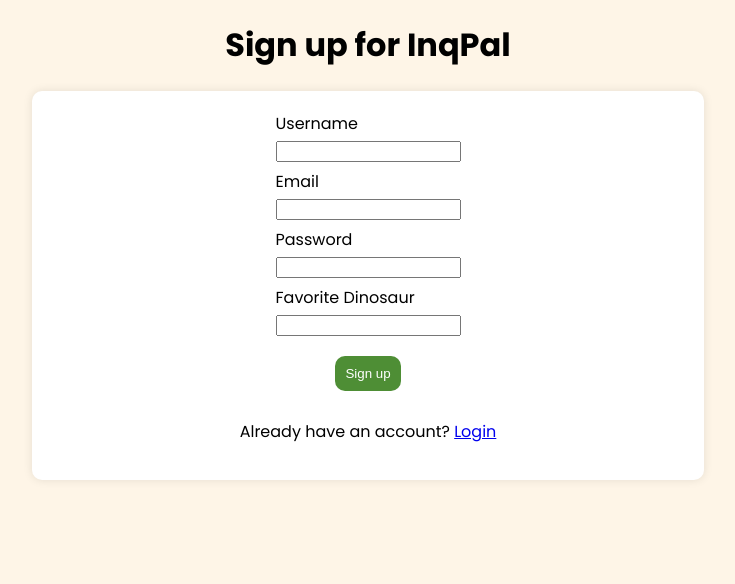
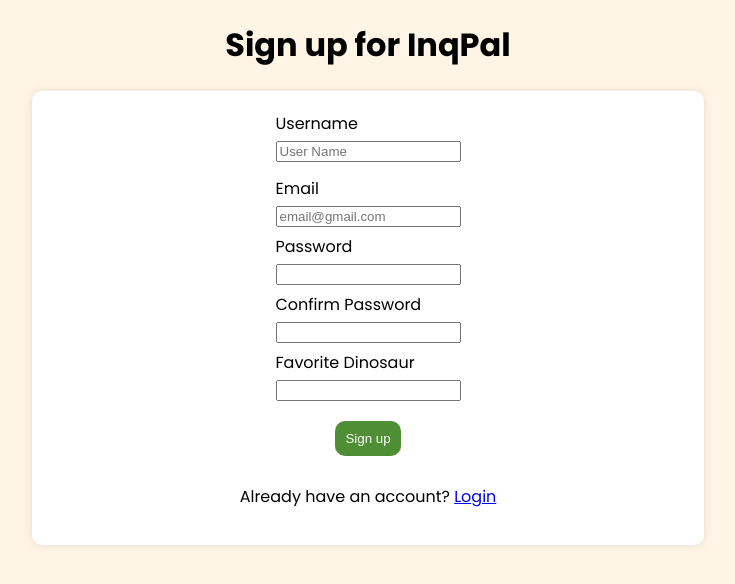
Before and after one commit to 2884069/InqPal, a Django app: page /inqpal/account/signup/ in a window 1280 px wide. Shown: the part 96-680 px from the top of the page, without its empty margins (272-1007 px from the left). Run offline with Django 3.2, Linux system fonts and the light colour scheme.

Commit message:
confirmation password added

```diff
--- a/inqpal/forms.py
+++ b/inqpal/forms.py
@@ -3,20 +3,35 @@ from django.contrib.auth.models import User
 from inqpal.models import Account, Post
 
 class UserForm(forms.ModelForm):
-    password = forms.CharField(widget=forms.PasswordInput(attrs={'class': 'form'}))
-    #confirm_password = forms.CharField(widget=forms.PasswordInput())
-
-        # if password != confirm_password:
-        #     raise forms.ValidationError("Passwords do not match.")
+    password = forms.CharField(widget=forms.PasswordInput(attrs={'class': 'form' }),
+                                help_text='<p> Your password can not be too similar to your private information. </p>')
+    confirmation_password = forms.CharField(widget=forms.PasswordInput(attrs={'class': 'form' }),
+                                            help_text='<p> Enter the same password as before for verification. </p>')
 
     class Meta:
         model = User
-        fields = ('username', 'email', 'password')
+        fields = ('username', 'email', 'password', 'confirmation_password')
         widgets = {
-            'username': forms.TextInput(attrs={'class': 'form'}),
-            'email': forms.EmailInput(attrs={'class': 'form'}),
+            'username': forms.TextInput(attrs={'class': 'form', 'placeholder': 'username'}),
+            'email': forms.EmailInput(attrs={'class': 'form', 'placeholder': 'email@gmail.com'}),
             'password': forms.PasswordInput(attrs={'class': 'form'}),
+            'confirmation_password': forms.PasswordInput(attrs={'class': 'form'})
         }
+    def __init__(self, *args, **kwargs):
+        super(UserForm, self).__init__(*args, **kwargs)
+
+        self.fields['username'].widget.attrs['class'] = 'formPart'
+        self.fields['username'].widget.attrs['placeholder'] = 'User Name'
+        self.fields['username'].label = ''
+        self.fields['username'].help_text = '<p> Required. 150 characters or fewer.Letters, digits and @/./+/-/_ only.</p>'
+
+    def clean(self):
+        cleaned_data = super().clean()
+        password = cleaned_data.get("password")
+        confirmation_password = cleaned_data.get("confirmation_password")
+
+        if password and confirmation_password and password != confirmation_password:
+            self.add_error('confirmation_password', "Passwords do not match.")
 
 class AccountForm(forms.ModelForm):
     fav_dino = forms.CharField(widget=forms.TextInput(attrs={'class': 'form'}))
--- a/inqpal/models.py
+++ b/inqpal/models.py
@@ -7,7 +7,7 @@ class Account(models.Model):
 
     friends = models.ManyToManyField('self',related_name='watchers',symmetrical=False,blank=True)
     fav_dino = models.CharField(max_length=50)
-    picture = models.ImageField(default="default.jpg", upload_to='profile_images', blank=True)
+    picture = models.ImageField(default="noImageSelected.png", upload_to='profile_images', blank=True)
     def __str__(self):
         return self.user.username
 
--- a/inqpal/views.py
+++ b/inqpal/views.py
@@ -1,5 +1,6 @@
 from django.shortcuts import render
 from django.contrib.auth.models import User
+from django.core.exceptions import ObjectDoesNotExist
 from inqpal import models
 from inqpal.models import Account,Comment,Post
 from django.contrib.auth import authenticate, login, logout
@@ -76,7 +77,7 @@ def signup(request):
             messages.success(request, 'You have successfully registered! You can now log in.')
 
             login(request, user)
-            return redirect(reverse('inqpal:my_account'))
+            return redirect('inqpal:my_account')
 
         else:
             messages.error(request, 'registration failed. Pleasde try again.')
@@ -115,7 +116,11 @@ def user_logout(request):
 
 def my_account(request):
     user = request.user
-    account = Account.objects.get(user=user)
+    try:
+        account = Account.objects.get(user=user)
+    except ObjectDoesNotExist:
+        messages.error(request, "Your account profile does not exist. Please complete your registration.")
+        return redirect(reverse('inqpal:register'))
     context = {
         'account': account,
         'friends': account.friends_count(),
--- a/templates/inqpal/register.html
+++ b/templates/inqpal/register.html
@@ -34,6 +34,12 @@
         {{ user_form.password }}
     </div>
 
+
+    <div class="formPart">
+        <label for="{{ user_form.confirmation_password.id_for_label }}">Confirm Password</label>
+        {{ user_form.confirmation_password }}
+    </div>
+
     <div class="formPart">
         <label for="{{ user_form.fav_dino.id_for_label }}">Favorite Dinosaur</label>
         {{ account_form.fav_dino }}
```
Also changed, not shown: static/images/default.jpg (deleted).
